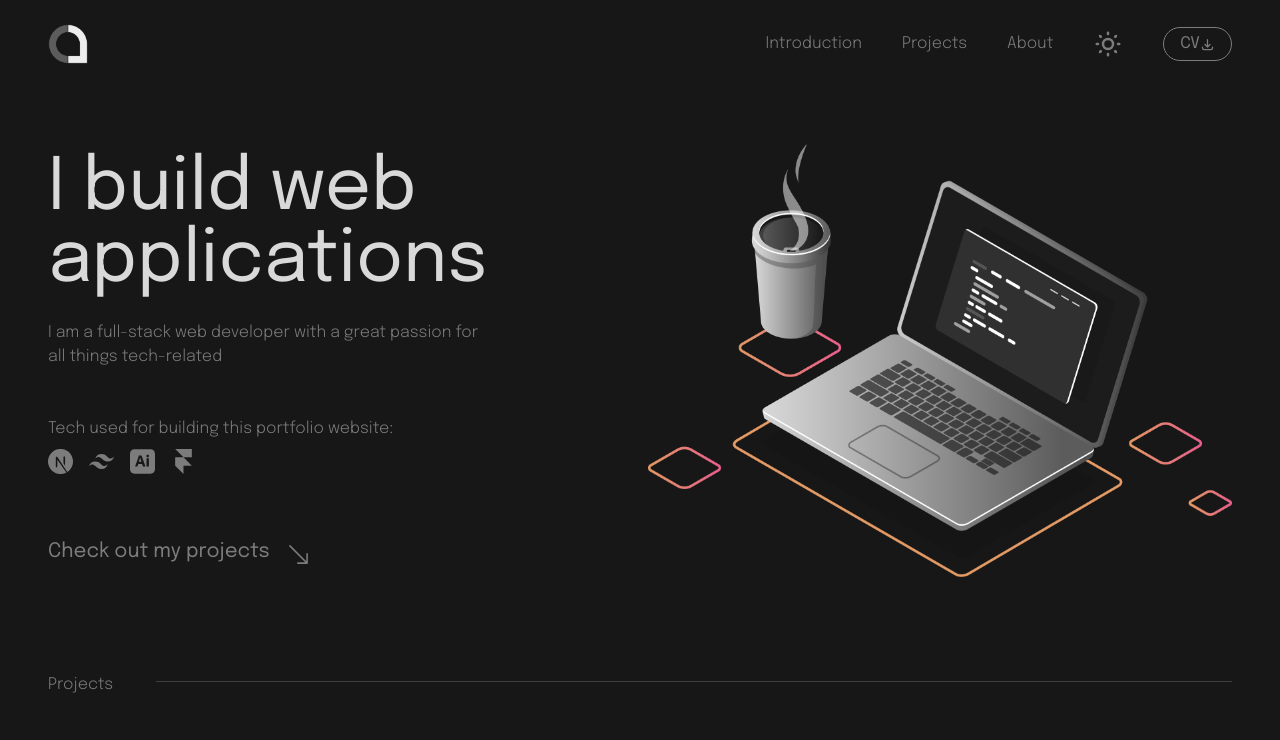
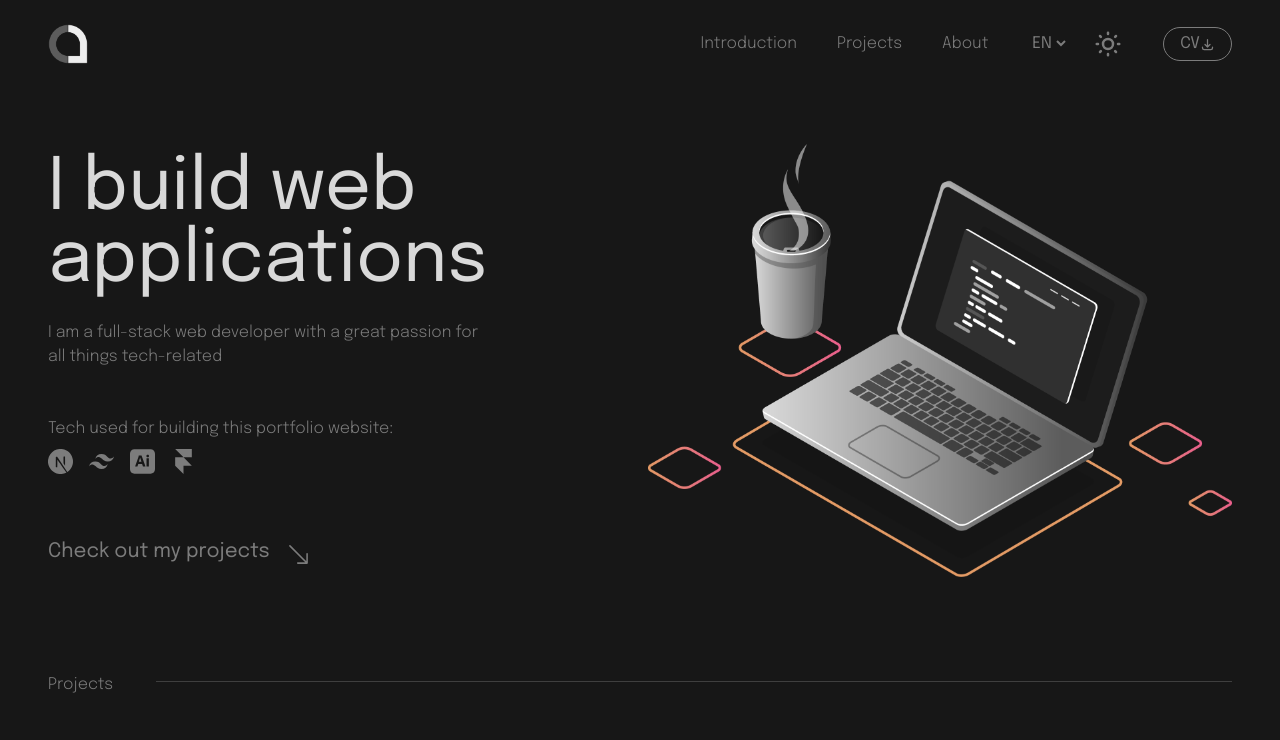
Before and after one commit to alxcrudu/next-portfolio, a Next.js app: page / in a window 1280 px wide. Shown: the top 740 px of the page. Built offline with nearby package versions, Linux system fonts and the light colour scheme.

Commit message:
almost done

```diff
--- a/components/Menu.js
+++ b/components/Menu.js
@@ -1,11 +1,13 @@
 import { TbMoon, TbSun } from "react-icons/tb";
+import { LanguageContext } from "../context/LanguageContext";
+import { ThemeContext } from "../context/ThemeProvider";
+import { MenuContext } from "../context/MenuProvider";
 import { HiOutlineDownload } from "react-icons/hi";
 import { useContext } from "react";
-import { ThemeContext } from "../context/ThemeProvider";
-import { MenuContext } from "../context/MenuProvider";
 
 export default function Menu() {
     const {theme, changeTheme} = useContext(ThemeContext);
+    const {t, locale, setLanguage} = useContext(LanguageContext);
     const {closeMenu} = useContext(MenuContext);
     const saveFile = () => {
         fetch('CV.pdf').then(res => {
@@ -40,12 +42,23 @@ export default function Menu() {
             </li>
           </ul>
           <div className="mb-12">
-          <div className="theme-div clickable text-menu | cursor-pointer grid place-items-center mb-6">
-            {theme === "dark" ? (
-              <TbSun size={30} onClick={changeTheme} />
-            ) : (
-              <TbMoon size={25} onClick={changeTheme} />
-            )}
+          <div className="theme-div text-menu | cursor-pointer flex flex-col items-center mb-6">
+            <label className="custom-selector | mb-6 clickable">
+              <select
+                onChange={setLanguage}
+                defaultValue={locale}
+                >
+                <option value="en">EN</option>
+                <option value="ro">RO</option>
+              </select>
+            </label>
+            <div className="clickable">
+              {theme === "dark" ? (
+                <TbSun size={30} onClick={changeTheme} />
+              ) : (
+                <TbMoon size={25} onClick={changeTheme} />
+              )}
+            </div>
           </div>
           <button
             onClick={saveFile}
--- a/components/Nav.js
+++ b/components/Nav.js
@@ -10,7 +10,7 @@ import Logo from "./Logo";
 export default function Nav() {
     const {theme, changeTheme} = useContext(ThemeContext);
     const {menuIsOpen, toggleMenu} = useContext(MenuContext);
-    const {t, setLanguage} = useContext(LanguageContext);
+    const {t, locale, setLanguage} = useContext(LanguageContext);
 
     const myNav = useRef()
 
@@ -55,11 +55,22 @@ useEffect(() => {
                   <li className="text clickable"><a href="#projects__section">{t.proj}</a></li>
                   <li className="text clickable"><a href="#about__section">{t.about}</a></li>
               </ul>
-              <div className="theme-div clickable text | hidden cursor-pointer md:grid place-items-center">
+              <div className="theme-div text | hidden cursor-pointer md:flex items-center">
+                <label className="custom-selector | mr-6">
+                  <select
+                    onChange={setLanguage}
+                    defaultValue={locale}
+                    >
+                    <option value="en">EN</option>
+                    <option value="ro">RO</option>
+                  </select>
+                </label>
+                <div className="clickable">
                   {theme === "dark"
-                  ? <TbSun size={30} onClick={changeTheme}/>
-                  : <TbMoon size={25} onClick={changeTheme}/>
+                    ? <TbSun size={30} onClick={changeTheme}/>
+                    : <TbMoon size={25} onClick={changeTheme}/>
                   }
+                </div>
               </div>
               <button
                 onClick={saveFile}
--- a/context/LanguageContext.js
+++ b/context/LanguageContext.js
@@ -1,4 +1,4 @@
-import React, { useState } from "react";
+import React from "react";
 import { useRouter } from "next/router";
 
 import en from "../public/locales/en";
@@ -7,18 +7,17 @@ import ro from "../public/locales/ro";
 export const LanguageContext = React.createContext();
 
 export function LanguageProvider({ children }) {
-  const [lan, setLan] = useState("en");
-
   const router = useRouter();
   const { locale } = router;
   const t = locale === 'ro' ? ro : en;
 
   function setLanguage(e){
-    setLan(e)
-  }
+    const locale = e.target.value;
+    router.push("/", "/", { locale });
+  };
 
   return (
-    <LanguageContext.Provider value={{ lan, setLanguage, t }}>
+    <LanguageContext.Provider value={{ setLanguage, t, locale }}>
       {children}
     </LanguageContext.Provider>
   );
--- a/public/locales/ro.js
+++ b/public/locales/ro.js
@@ -21,7 +21,7 @@ export default {
     d2: "I enjoy the constant change in the technologies used in the area and love diving into new frameworks and technologies.",
     d3: "Spending time customizing, improving and tinkering with my work environment and tools is something I enjoy a lot, as it is something I use for many hours daily.",
     d4: "Am experienta cu: ",
-    d4s: "Node.js(express), React, Next, Firebase, Tailwind, Framer Motion, SCSS, Docker, Git, Jira and more.",
+    d4s: "Node.js(express), React, Next, Firebase, Tailwind, Framer Motion, SCSS, Docker, Git, Jira si altele.",
     d5: "Tehnologiile mele preferate (in acest moment):",
 // about2
     other: "A DOUA MEA PASIUNE",
--- a/styles/globals.css
+++ b/styles/globals.css
@@ -226,6 +226,16 @@ backdrop-filter: blur(9.9px);
 border: 1px solid var(--menu-border);
 }
 
+.custom-selector select {
+  border: none;
+  background: none;
+  color: var(--text);
+  outline: none;
+  cursor: pointer;
+  /* appearance: none; */
+
+}
+
 /* introduction */
 
 .introduction-icon {
```
